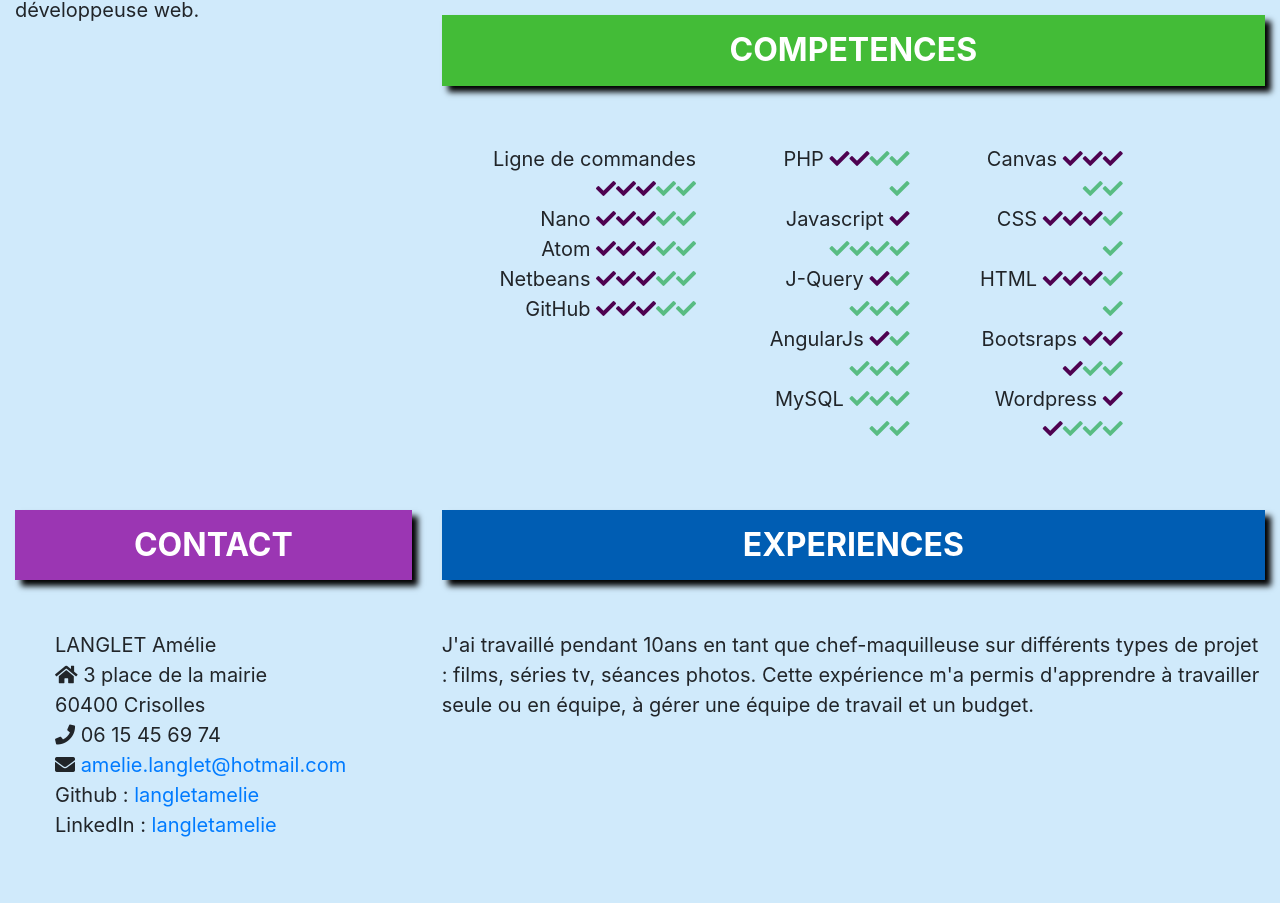
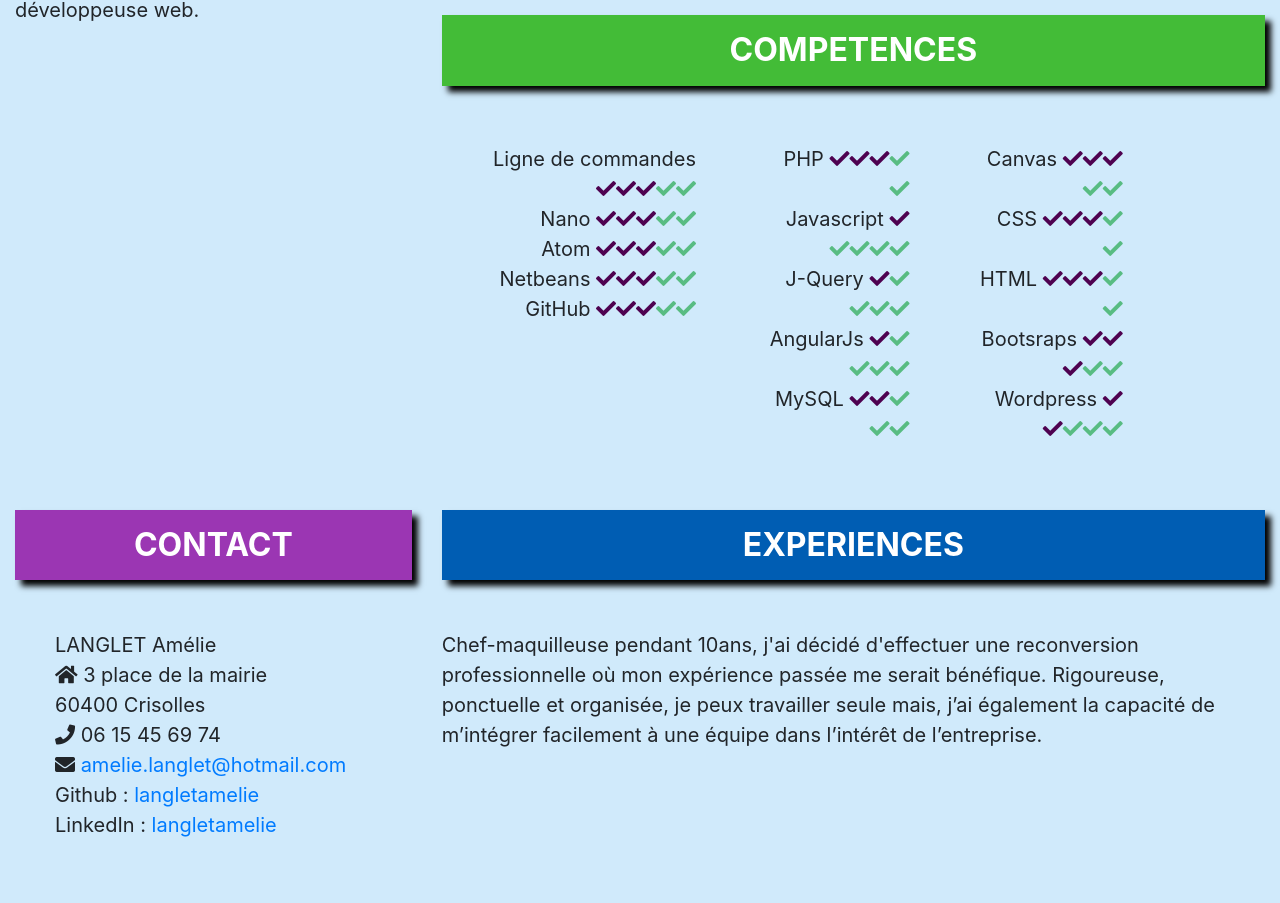
Before and after one commit to langletamelie/langletamelie.github.io, a plain HTML site: page index.html in a window 1280 px wide. Shown: the part 908-1811 px from the top of the page. Drawn offline with nearby package versions, Linux system fonts and the light colour scheme.

Commit message:
modification partie présentation

```diff
--- a/index.html
+++ b/index.html
@@ -48,11 +48,11 @@
           </div>
           <div class="col-lg-3 col-md-6 col-xs-12">
             <ul>
-              <li>PHP <i class="fas fa-check" id="check"></i><i class="fas fa-check" id="check"></i><i class="fas fa-check" id="check2"></i><i class="fas fa-check" id="check2"></i><i class="fas fa-check" id="check2"></i></li>
+              <li>PHP <i class="fas fa-check" id="check"></i><i class="fas fa-check" id="check"></i><i class="fas fa-check" id="check"></i><i class="fas fa-check" id="check2"></i><i class="fas fa-check" id="check2"></i></li>
               <li>Javascript <i class="fas fa-check" id="check"></i><i class="fas fa-check" id="check2"></i><i class="fas fa-check" id="check2"></i><i class="fas fa-check" id="check2"></i><i class="fas fa-check" id="check2"></i></li>
               <li>J-Query <i class="fas fa-check" id="check"></i><i class="fas fa-check" id="check2"></i><i class="fas fa-check" id="check2"></i><i class="fas fa-check" id="check2"></i><i class="fas fa-check" id="check2"></i></li>
               <li>AngularJs <i class="fas fa-check" id="check"></i><i class="fas fa-check" id="check2"></i><i class="fas fa-check" id="check2"></i><i class="fas fa-check" id="check2"></i><i class="fas fa-check" id="check2"></i></li>
-              <li>MySQL <i class="fas fa-check" id="check2"></i><i class="fas fa-check" id="check2"></i><i class="fas fa-check" id="check2"></i><i class="fas fa-check" id="check2"></i><i class="fas fa-check" id="check2"></i></li>
+              <li>MySQL <i class="fas fa-check" id="check"></i><i class="fas fa-check" id="check"></i><i class="fas fa-check" id="check2"></i><i class="fas fa-check" id="check2"></i><i class="fas fa-check" id="check2"></i></li>
             </ul>
           </div>
           <div class="col-lg-3 col-md-6 col-xs-12">
@@ -84,7 +84,9 @@
       </div>
       <div class="col-lg-8 col-md-6 col-xs-12">
         <h2 class="p-3 mb-2 text-white text-center" id="experiences">EXPERIENCES</h2>
-        <p>J'ai travaillé pendant 10ans en tant que chef-maquilleuse sur différents types de projet : films, séries tv, séances photos. Cette expérience m'a permis d'apprendre à travailler seule ou en équipe, à gérer une équipe de travail et un budget. <br>
+        <p>Chef-maquilleuse pendant 10ans, j'ai décidé d'effectuer une reconversion professionnelle où mon
+          expérience passée me serait bénéfique. Rigoureuse, ponctuelle et organisée, je peux travailler seule
+          mais, j’ai également la capacité de m’intégrer facilement à une équipe dans l’intérêt de l’entreprise.
         </p>
       </div>
     </div>
```
Lines whose indentation alone changed are shown as unchanged.
